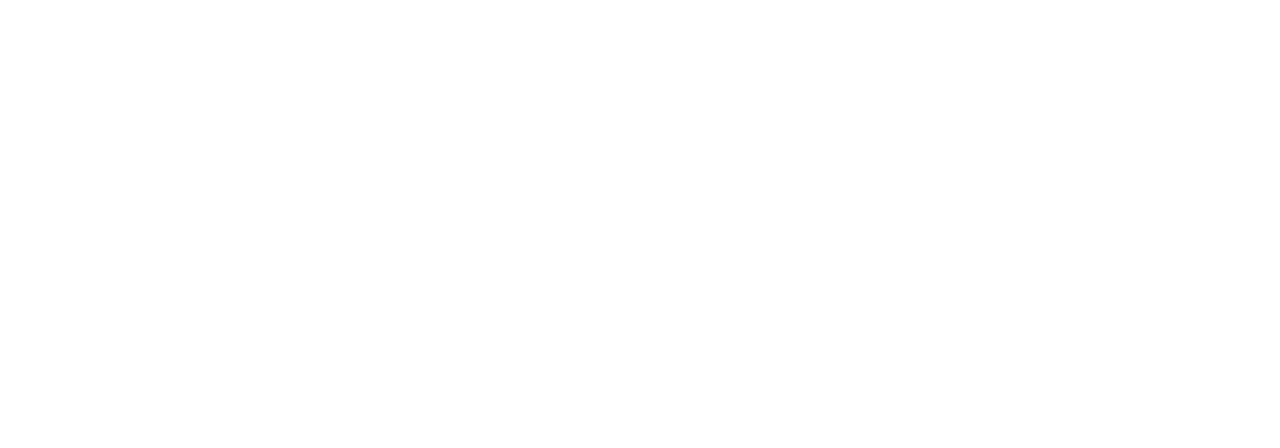
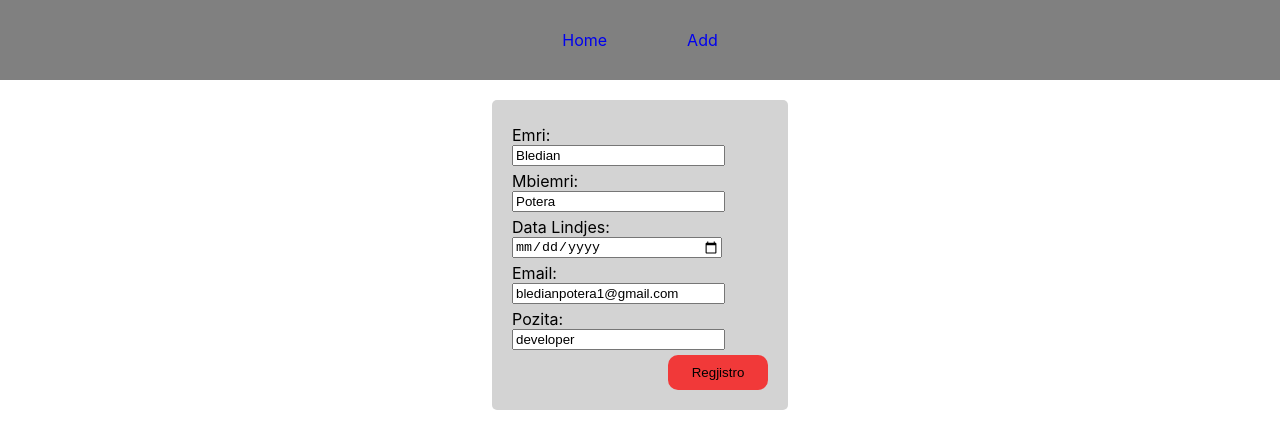
Before and after one commit to bledianp/WorkerApp, a React (Create React App) app: page /edit/2 in a window 1280 px wide. Before the commit this address had no page. Shown: the top 448 px of the page. Built offline with nearby package versions, Linux system fonts and the light colour scheme.

Commit message:
final change

```diff
--- a/src/App.js
+++ b/src/App.js
@@ -1,21 +1,19 @@
-import './App.css';
-import Forma from './components/Forma';
-import {BrowserRouter, Route, Routes } from "react-router-dom";
-import Home from './components/Home';
+import "./App.css";
+import Forma from "./components/Forma";
+import { BrowserRouter, Route, Routes } from "react-router-dom";
+import Home from "./components/Home";
+import { printIntrospectionSchema } from "graphql";
 
 function App() {
   return (
     <div className="App">
-
-    <BrowserRouter>
-      <Routes>
-
-        <Route index element={<Home/>} />
-        <Route path="add" element={ <Forma/>} />
-
-      </Routes>
-    </BrowserRouter>
-
+      <BrowserRouter>
+        <Routes>
+          <Route index element={<Home />} />
+          <Route path="add" element={<Forma />} />
+          <Route path="edit/:id" element={<Forma />} />
+        </Routes>
+      </BrowserRouter>
     </div>
   );
 }
--- a/src/components/Forma.js
+++ b/src/components/Forma.js
@@ -1,46 +1,77 @@
 import classes from "./Forma.module.css";
 import { useEffect, useState } from "react";
-import NavBar from './NavBar'
+import NavBar from "./NavBar";
+import { useParams } from "react-router-dom";
 
-const Forma = (props) => {
+const Forma = () => {
+  const { id } = useParams();
+  console.log(+id);
+  console.log(typeof id);
 
-    console.log(props)
-    console.log('id mrena formes', props.id);
-    if(props.id !== undefined){
-        console.log('u thirr hee')
-    }
-  const [data, setData] = useState(localStorage.workers ? JSON.parse(localStorage.workers) : [
+  const [data, setData] = useState(
+    localStorage.workers
+      ? JSON.parse(localStorage.workers)
+      : [
           {
-      id: 2,
+            id: "2",
             emri: "Bledian",
             mbiemri: "Potera",
             dataLindjes: "24/10/1998",
             email: "bledianpotera1@gmail.com",
             pozita: "developer",
           },
-  ]);
+        ]
+  );
 
-  const [id, setId] = useState("");
   const [emri, setEmri] = useState("");
   const [mbiemri, setMbiemri] = useState("");
   const [dataLindjes, setDataLindjes] = useState("");
   const [email, setEmail] = useState("");
   const [pozita, setPozita] = useState("");
 
-  useEffect(()=>{
+  const updatedContact = {
+    id,
+    emri,
+    mbiemri,
+    dataLindjes,
+    email,
+    pozita,
+  };
 
-  console.log("data", data);
+  useEffect(() => {
+    // console.log("data", data);
 
-  localStorage.setItem('workers', JSON.stringify(data));
-
+    localStorage.setItem("workers", JSON.stringify(data));
   }, [data]);
 
+  useEffect(() => {
+    if (id) {
+      const found = data.find((element) => element.id == id);
+
+      // console.log('found', found);
+      // console.log(typeof(found.emri))
+      setEmri(found.emri);
+      setMbiemri(found.mbiemri);
+
+      setDataLindjes(found.dataLindjes);
+
+      setEmail(found.email);
+      setPozita(found.pozita);
+    }
+  }, []);
+
+  const updateContact = (id, updatedContact) => {
+    setData(data.map((dat) => (dat.id === id ? updatedContact : dat)));
+  };
 
   const handleClick = (e) => {
     e.preventDefault();
-
+    if (id) {
+      console.log("mrena if");
+      updateContact(id, updatedContact);
+    } else {
       const newData = {
-      id: id,
+        id: Math.random().toLocaleString(),
         emri: emri,
         mbiemri: mbiemri,
         dataLindjes: dataLindjes,
@@ -50,8 +81,8 @@
 
       setData([...data, newData]);
       console.log(data);
+    }
 
-    setId("");
     setEmri("");
     setMbiemri("");
     setEmail("");
@@ -61,15 +92,8 @@
 
   return (
     <>
-        <NavBar/>
+      <NavBar />
       <form>
-        <label>ID:</label>
-        <input
-          type="text"
-          onChange={(e) => setId(e.target.value)}
-          value={id}
-          required
-        />
         <label>Emri:</label>
         <input
           type="text"
@@ -106,8 +130,11 @@
           required
         />
         <div>
-        <button type="submit" className={classes.butoni} onClick={handleClick}>
-
+          <button
+            type="submit"
+            className={classes.butoni}
+            onClick={handleClick}
+          >
             Regjistro
           </button>
         </div>
--- a/src/components/Forma.module.css
+++ b/src/components/Forma.module.css
@@ -1,4 +1,4 @@
-form{
+form {
   display: flex;
   flex-direction: column;
   /* align-items: left; */
@@ -12,18 +12,17 @@
   border-radius: 5px;
 }
 
-form label{
+form label {
   margin-top: 5px;
 }
 
-form input{
+form input {
   width: 100%;
   /* margin: auto; */
-    /* width: 80%; */
+  width: 80%;
 }
 
-.butoni{
-
+.butoni {
   float: right;
   margin-top: 5px;
   background-color: rgb(241, 57, 57);
@@ -34,7 +33,7 @@
   padding: 10px;
 }
 
-.butoni:hover{
+.butoni:hover {
   background-color: red;
   color: white;
 }
--- a/src/components/Worker.js
+++ b/src/components/Worker.js
@@ -1,28 +1,34 @@
-import classes from './Worker.module.css';
+import classes from "./Worker.module.css";
 import { Outlet, Link } from "react-router-dom";
-import Forma from './Forma';
+import Forma from "./Forma";
 
 const Worker = (props) => {
+  console.log(props.id);
 
-
-  console.log(props.id)
-
-
-    return(
-
-        <tbody>
-        <tr className={classes.customers}>
+  return (
+    <tbody>
+      <tr className={classes.customers}>
         <td>{props.emri}</td>
         <td>{props.mbiemri}</td>
         <td>{props.dataLindjes}</td>
         <td>{props.email}</td>
         <td>{props.pozita}</td>
-        <td><Link to="/add" element={<Forma id={props.id}/>}><button className={classes.editBtn} onClick={()=>props.onEdit(props.id)}>Edit</button></Link></td>
-        <td><button className={classes.deleteBtn} onClick={()=>props.onDelete(props.id)}>Delete</button></td>
-        </tr>
-        </tbody>
-
- )
-}
+        <td>
+          <Link to={`edit/${props.id}`} element={<Forma />}>
+            <button className={classes.editBtn}>Edit</button>
+          </Link>
+        </td>
+        <td>
+          <button
+            className={classes.deleteBtn}
+            onClick={() => props.onDelete(props.id)}
+          >
+            Delete
+          </button>
+        </td>
+      </tr>
+    </tbody>
+  );
+};
 
 export default Worker;
--- a/src/components/Worker.module.css
+++ b/src/components/Worker.module.css
@@ -3,35 +3,38 @@
   border-collapse: collapse;
   /* width: 50% !important; */
   margin: auto;
-
 }
 
-  .customers td, .customers th {
+.customers td,
+.customers th {
   border: 1px solid #ddd;
   padding: 8px;
 }
 
-  .customers tr:nth-child(even){background-color: #f2f2f2;}
+.customers tr:nth-child(even) {
+  background-color: #f2f2f2;
+}
 
-  .customers tr:hover {background-color: #ddd;}
+.customers tr:hover {
+  background-color: #ddd;
+}
 
 .customers th {
   padding-top: 12px;
   padding-bottom: 12px;
   text-align: center;
-    background-color: #04AA6D;
+  background-color: #04aa6d;
   color: white;
 }
 
-  .editBtn{
+.editBtn {
   background-color: green;
   border: none;
   padding: 5px;
   cursor: pointer;
-
 }
 
-  .deleteBtn{
+.deleteBtn {
   background-color: red;
   border: none;
   padding: 5px;
--- a/src/components/WorkerList.js
+++ b/src/components/WorkerList.js
@@ -1,6 +1,6 @@
 import { useEffect, useState } from "react";
 import Worker from "./Worker";
-import classes from './Worker.module.css';
+import classes from "./Worker.module.css";
 
 const WorkerList = () => {
   const [data, setData] = useState(
@@ -18,32 +18,25 @@
         ]
   );
 
-
-  useEffect(()=>{
-
-
-    localStorage.setItem('workers', JSON.stringify(data));
-
+  useEffect(() => {
+    localStorage.setItem("workers", JSON.stringify(data));
   }, [data]);
 
-
   const handleDelete = (id) => {
-    console.log('delete');
+    console.log("delete");
+    alert("Are you Sure?")
     setData(data.filter((dat) => dat.id !== id));
   };
 
   const handleEdit = (id, updatedContact) => {
-
-    console.log('u thirr');
-    console.log('id mrena edit', id)
+    console.log("u thirr");
+    console.log("id mrena edit", id);
     setData(
       data.map((contact) => (contact.id === id ? updatedContact : contact))
     );
   };
 
   console.log(data);
-
-
 
   return (
     <>
@@ -58,7 +51,6 @@
           <th>Pozita</th>
           <th>Edit</th>
           <th>Delete</th>
-
         </tr>
         {data.map((dat) => {
           return (
@@ -75,10 +67,7 @@
             />
           );
         })}
-
-
       </table>
-
     </>
   );
 };
```
Also changed, not shown: src/components/Home.js (+9 -12 lines), src/components/NavBar.js (+4 -6 lines), src/components/NavBar.module.css (+4 -8 lines). Lines whose indentation alone changed are shown as unchanged.
